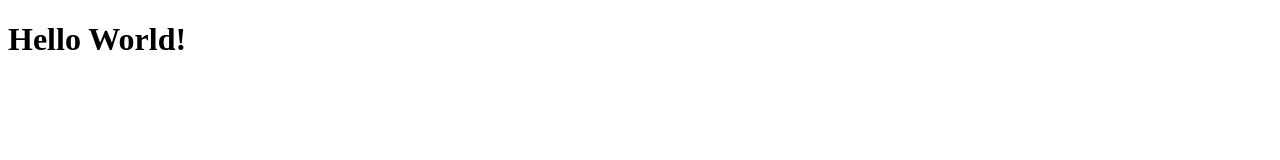
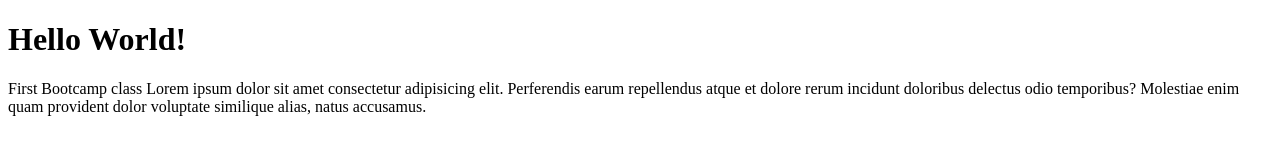
Before and after one commit to umairsadiq88/bootcamp2020sample, a plain HTML site: page index.html in a window 1280 px wide. Drawn offline with Linux system fonts and the light colour scheme.

Commit message:
paragraph add in index.html

```diff
--- a/index.html
+++ b/index.html
@@ -9,6 +9,12 @@
 
 <body>
   <h1>Hello World!</h1>
+  <p> First Bootcamp class
+    Lorem ipsum dolor sit amet consectetur adipisicing elit. Perferendis earum repellendus atque et dolore rerum
+    incidunt doloribus delectus odio temporibus? Molestiae enim quam provident dolor voluptate similique alias, natus
+    accusamus.
+
+  </p>
 </body>
 
 </html>
```
